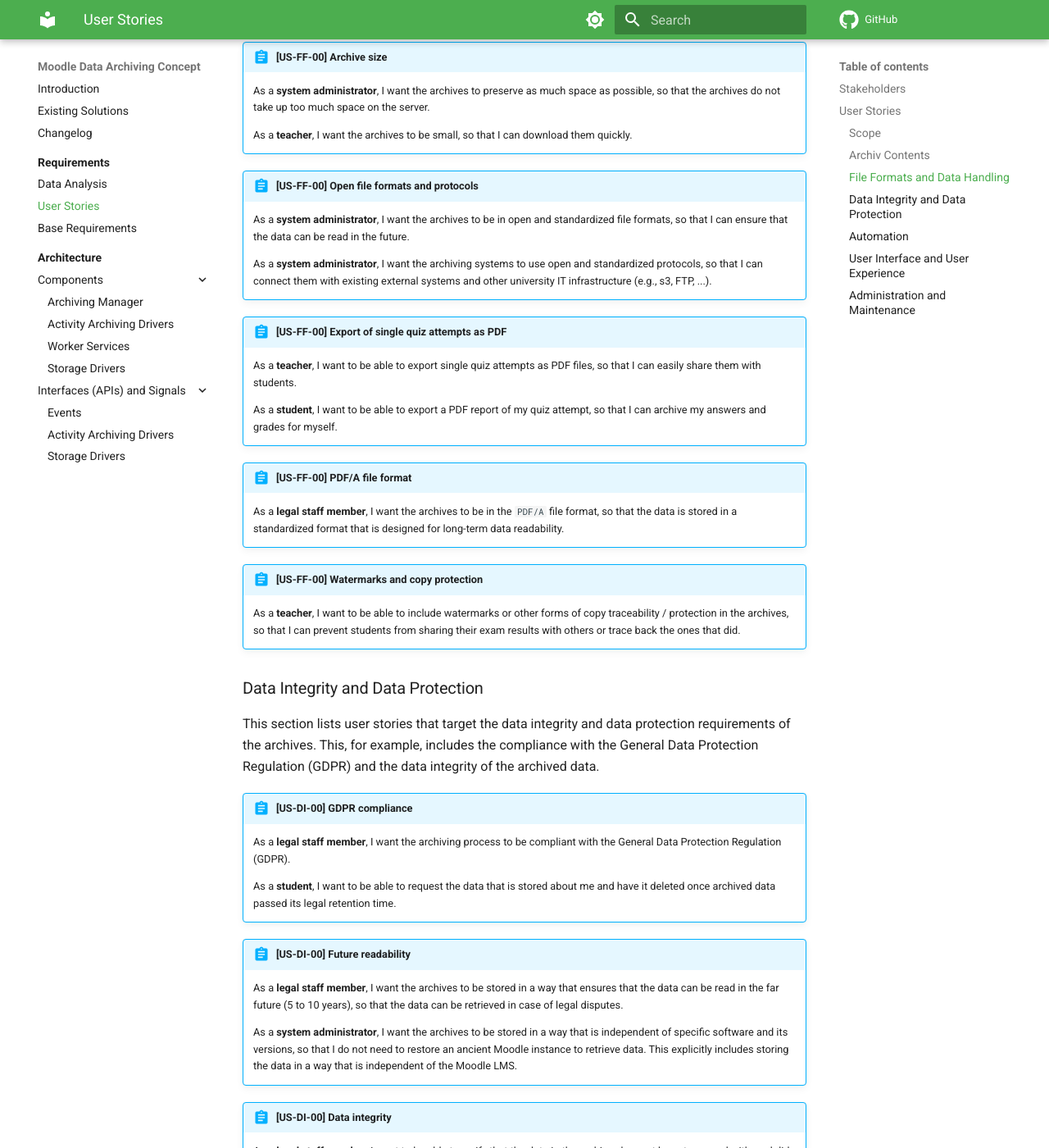
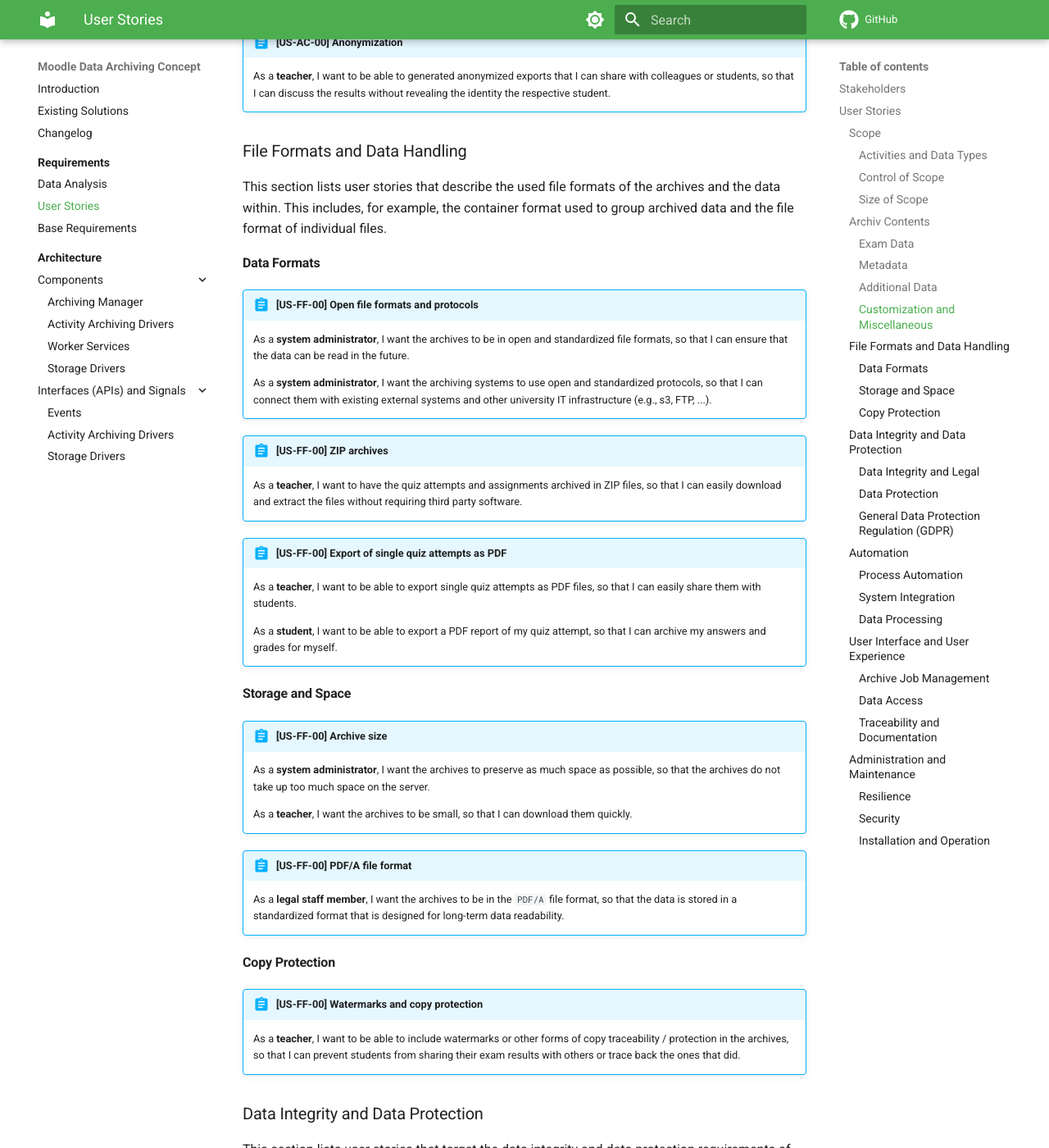
Before and after one commit to ngandrass/moodle-data-archiving-concept, an MkDocs documentation site: the page built from docs/requirements/user-stories.md, in a window 1280 px wide and 1400 px high, scrolled down 4827 px. Shown: the whole window at 82% size. Built offline with MkDocs 1.6.1 and Material for MkDocs 9.7.7, drawn with Linux system fonts in a browser that asks for light colours; comment, search, counter and statistics services are not loaded; some of the changed text lies outside the part shown.

Commit message:
Structure user stories into sub-categories

```diff
--- a/docs/requirements/user-stories.md
+++ b/docs/requirements/user-stories.md
@@ -34,6 +34,8 @@ This section lists the identified user stories.
 This section lists user stories that define the scope of the archiving system. This includes, for example, the different
 Moodle activities that should be archived and which courses should be archived.
 
+#### Activities and Data Types
+
 !!! abstract "[US-SC-00] Archiving quiz attempts"
     As a <b>teacher</b>, I want to archive quiz attempts as PDF files.
 
@@ -59,6 +61,8 @@ Moodle activities that should be archived and which courses should be archived.
     As a <b>legal staff member</b>, I want to have the original, unedited exams that are given to the students at the
     beginning of an exam archived, so that I can clearly see what was given and what was added by the students.
 
+#### Control of Scope
+
 !!! abstract "[US-SC-00] Enabling or disabling archiving for specific activities"
     As a <b>Moodle administrator</b> or <b>COO</b>, I want to enable or disable the archiving of specific activities, so that I can
     ensure that only the relevant data is archived.
@@ -71,6 +75,8 @@ Moodle activities that should be archived and which courses should be archived.
     As a <b>COO</b> or <b>Moodle administrator</b>, I want to be able to define whether the archiving of certain
     activities or courses is mandatory or optional, so that I can ensure that all relevant data is always archived but
     leave <b>teachers</b> the freedom to decide whether they want to archive additional data.
+
+#### Size of Scope
 
 !!! abstract "[US-SC-00] Data from big cohorts"
     As a <b>teacher</b>, I want the archiving solution to be able to handle event large cohorts of students reliably, so
@@ -85,20 +91,7 @@ Moodle activities that should be archived and which courses should be archived.
 This section lists user stories that target the contents of the archives. This includes, for example, the types of data
 that should be archived and how the data should be structured.
 
-!!! abstract "[US-AC-00] Matriculation number"
-    As a <b>teacher</b>, I want the matriculation number of the student to be included in the archived data, so that I
-    can easily identify the student.
-
-    As a <b>legal staff member</b>, I want the matriculation number to be included in the archive, so that I can
-    (automatically) retrieve all records to a given person in case of legal disputes.
-
-!!! abstract "[US-AC-00] Variable file names"
-    As a <b>teacher</b>, I want the file names to be configurable to include variables (e.g., student name, matriculation
-    number, date, ...), so that I can easily identify the student and the assignment when looking for a specific attempt.
-
-!!! abstract "[US-AC-00] Customizable quiz attempt report contents"
-    As a <b>teacher</b>, I want to be able to customize the contents of the quiz attempt report, so that I can, for
-    example, exclude example solutions from PDFs that I hand out to my students.
+#### Exam Data
 
 !!! abstract "[US-AC-00] Quiz question types (Moodle core)"
     As a <b>teacher</b>, I want the quiz attempt reports to support all question types that are available in Moodle, so
@@ -124,6 +117,8 @@ that should be archived and how the data should be structured.
     As a <b>system administrator</b>, I want the archiving system to compress rich media content as much as possible in
     order to preserve disk space.
 
+#### Metadata
+
 !!! abstract "[US-AC-00] Metadata availability"
     As a <b>teacher</b>, I want the quiz attempt reports to include metadata, such as the date and time of the quiz
     attempt, the duration, and marks.
@@ -131,12 +126,28 @@ that should be archived and how the data should be structured.
     As a <b>legal staff member</b>, I want the quiz attempt reports to include metadata, such as the date and time of the
     quiz attempt, the duration, and the IP address of the student.
 
-!!! abstract "[US-AC-00] Data searchability"
-    As a <b>teacher</b>, I want the data in the archives to be searchable, so that I can easily find specific quiz
-    attempts or assignments.
+!!! abstract "[US-AC-00] Matriculation number"
+    As a <b>teacher</b>, I want the matriculation number of the student to be included in the archived data, so that I
+    can easily identify the student.
 
-    As a <b>teacher</b> or <b>student</b>, I want to be able to search within the contents of quiz attempt reports, so
-    that I can easily find specific answers or questions.
+    As a <b>legal staff member</b>, I want the matriculation number to be included in the archive, so that I can
+    (automatically) retrieve all records to a given person in case of legal disputes.
+
+!!! abstract "[US-AC-00] Variable file names"
+    As a <b>teacher</b>, I want the file names to be configurable, including variables (e.g., student name,
+    matriculation number, date, ...), so that I can easily identify the student and the assignment when looking for a
+    specific attempt.
+
+    As a <b>system administrator</b>, I want the file names to be configurable, including variables (e.g., student name,
+    matriculation number, date, ...), so that I can enforce a consistent naming scheme across all archives and ensure
+    compatibility with other systems at our institution.
+
+#### Additional Data
+
+!!! abstract "[US-AC-00] Answer history and log files"
+    As a <b>teacher</b> or <b>legal staff member</b>, I want relevant logs from the exam period to be included in the
+    archive. These logs include but are not limited to: answer histories, question access logs, submission logs,
+    IP addresses, ...
 
 !!! abstract "[US-AC-00] Course backups"
     As a <b>teacher</b>, I want to be able to include a backup of the whole course in the archive, so that I can easily
@@ -153,10 +164,18 @@ that should be archived and how the data should be structured.
     I can easily restore the activity if this is needed while preserving storage space that would otherwise be wasted by
     a full course backup that might not be required.
 
-!!! abstract "[US-AC-00] Answer history and log files"
-    As a <b>teacher</b> or <b>legal staff member</b>, I want relevant logs from the exam period to be included in the
-    archive. These logs include but are not limited to: answer histories, question access logs, submission logs,
-    IP addresses, ...
+#### Customization and Miscellaneous
+
+!!! abstract "[US-AC-00] Customizable quiz attempt report contents"
+    As a <b>teacher</b>, I want to be able to customize the contents of the quiz attempt report, so that I can, for
+    example, exclude example solutions from PDFs that I hand out to my students.
+
+!!! abstract "[US-AC-00] Data searchability"
+    As a <b>teacher</b>, I want the data in the archives to be searchable, so that I can easily find specific quiz
+    attempts or assignments.
+
+    As a <b>teacher</b> or <b>student</b>, I want to be able to search within the contents of quiz attempt reports, so
+    that I can easily find specific answers or questions.
 
 !!! abstract "[US-AC-00] Anonymization"
     As a <b>teacher</b>, I want to be able to generated anonymized exports that I can share with colleagues or students,
@@ -168,15 +187,7 @@ that should be archived and how the data should be structured.
 This section lists user stories that describe the used file formats of the archives and the data within. This includes,
 for example, the container format used to group archived data and the file format of individual files.
 
-!!! abstract "[US-FF-00] ZIP archives"
-    As a <b>teacher</b>, I want to have the quiz attempts and assignments archived in ZIP files, so that I can easily
-    download and extract the files without requiring third party software.
-
-!!! abstract "[US-FF-00] Archive size"
-    As a <b>system administrator</b>, I want the archives to preserve as much space as possible, so that the archives
-    do not take up too much space on the server.
-
-    As a <b>teacher</b>, I want the archives to be small, so that I can download them quickly.
+#### Data Formats
 
 !!! abstract "[US-FF-00] Open file formats and protocols"
     As a <b>system administrator</b>, I want the archives to be in open and standardized file formats, so that I can
@@ -185,6 +196,10 @@ for example, the container format used to group archived data and the file forma
     As a <b>system administrator</b>, I want the archiving systems to use open and standardized protocols, so that I
     can connect them with existing external systems and other university IT infrastructure (e.g., s3, FTP, ...).
 
+!!! abstract "[US-FF-00] ZIP archives"
+    As a <b>teacher</b>, I want to have the quiz attempts and assignments archived in ZIP files, so that I can easily
+    download and extract the files without requiring third party software.
+
 !!! abstract "[US-FF-00] Export of single quiz attempts as PDF"
     As a <b>teacher</b>, I want to be able to export single quiz attempts as PDF files, so that I can easily share them
     with students.
@@ -192,9 +207,19 @@ for example, the container format used to group archived data and the file forma
     As a <b>student</b>, I want to be able to export a PDF report of my quiz attempt, so that I can archive my answers
     and grades for myself.
 
+#### Storage and Space
+
+!!! abstract "[US-FF-00] Archive size"
+    As a <b>system administrator</b>, I want the archives to preserve as much space as possible, so that the archives
+    do not take up too much space on the server.
+
+    As a <b>teacher</b>, I want the archives to be small, so that I can download them quickly.
+
 !!! abstract "[US-FF-00] PDF/A file format"
     As a <b>legal staff member</b>, I want the archives to be in the `PDF/A` file format, so that the data is stored in
     a standardized format that is designed for long-term data readability.
+
+#### Copy Protection
 
 !!! abstract "[US-FF-00] Watermarks and copy protection"
     As a <b>teacher</b>, I want to be able to include watermarks or other forms of copy traceability / protection in the
@@ -207,20 +232,7 @@ This section lists user stories that target the data integrity and data protecti
 for example, includes the compliance with the General Data Protection Regulation (GDPR) and the data integrity of the
 archived data.
 
-!!! abstract "[US-DI-00] GDPR compliance"
-    As a <b>legal staff member</b>, I want the archiving process to be compliant with the General Data Protection
-    Regulation (GDPR).
-
-    As a <b>student</b>, I want to be able to request the data that is stored about me and have it deleted once archived
-    data passed its legal retention time.
-
-!!! abstract "[US-DI-00] Future readability"
-    As a <b>legal staff member</b>, I want the archives to be stored in a way that ensures that the data can be read in
-    the far future (5 to 10 years), so that the data can be retrieved in case of legal disputes.
-
-    As a <b>system administrator</b>, I want the archives to be stored in a way that is independent of specific software
-    and its versions, so that I do not need to restore an ancient Moodle instance to retrieve data. This explicitly
-    includes storing the data in a way that is independent of the Moodle LMS.
+#### Data Integrity and Legal
 
 !!! abstract "[US-DI-00] Data integrity"
     As a <b>legal staff member</b>, I want to be able to verify that the data in the archives has not been tampered with,
@@ -233,6 +245,8 @@ archived data.
     As a <b>legal staff member</b>, I want the data to be signed with a digital signature by an external authority, so
     that I can prove the authenticity of the data in court.
 
+#### Data Protection
+
 !!! abstract "[US-DI-00] Rights management"
     As a <b>Moodle administrator</b>, I want to be able to define who has access to the archived data, so that I can
     ensure that only authorized persons can access the data and prevent unauthorized people from deleting archives.
@@ -240,12 +254,34 @@ archived data.
     As a <b>legal staff member</b>, I want to be able to prevent the deletion of archives once created, e.g., through
     a WORM (write-once-read-many) storage solution.
 
+!!! abstract "[US-DI-00] Future readability"
+    As a <b>legal staff member</b>, I want the archives to be stored in a way that ensures that the data can be read in
+    the far future (5 to 10 years), so that the data can be retrieved in case of legal disputes.
+
+    As a <b>system administrator</b>, I want the archives to be stored in a way that is independent of specific software
+    and its versions, so that I do not need to restore an ancient Moodle instance to retrieve data. This explicitly
+    includes storing the data in a way that is independent of the Moodle LMS.
+
+#### General Data Protection Regulation (GDPR)
+
+!!! abstract "[US-DI-00] GDPR compliance"
+    As a <b>legal staff member</b>, I want the archiving process to be compliant with the General Data Protection
+    Regulation (GDPR).
+
+    As a <b>student</b>, I want to be able to request the data that is stored about me and have it deleted once archived
+    data passed its legal retention time.
+
+    As a <b>Moodle administrator</b> or <b>system administrator</b>, I want the system to handle deletion of archived
+    data beyond its legal retention time automatically.
+
 
 ### Automation
 
 This section lists user stories that outline the needs for automation of the archiving process. This includes, for
 example, the automatic archiving of quiz attempts and assignments and the automatic transfer of archives into external
 storage systems.
+
+#### Process Automation
 
 !!! abstract "[US-AU-00] Automated archiving"
     As a <b>teacher</b>, I want the archiving process to be automated, so that I do not have to archive quiz attempts
@@ -259,12 +295,7 @@ storage systems.
     grades, manual clearance) trigger the archiving process, so that I can adapt the archiving process to the specific
     processes of my institution. If the trigger is time-based, I want to be able to specify the time freely.
 
-!!! abstract "[US-AU-00] Archiving reminders"
-    As a <b>teacher</b>, I want to receive a reminder if an activity that should be archived is not yet archived, so
-    that I can ensure that I do not forget to finalize an exam.
-
-    As a <b>Moodle administrator</b> or <b>COO</b>, I want teachers to receive reminders if an activity that should be
-    archived is not yet archived, so that I do not have to manually remind teachers to archive their exams.
+#### System Integration
 
 !!! abstract "[US-AU-00] Automated transfer into external systems"
     As a <b>legal staff member</b>, I want the archives to be automatically transferred into external systems, such as
@@ -283,6 +314,15 @@ storage systems.
     As a <b>system administrator</b>, I want the archiving system to be integrated with the campus management system, so
     that I do not have to develop custom glue logic.
 
+!!! abstract "[US-AU-00] Archiving reminders"
+    As a <b>teacher</b>, I want to receive a reminder if an activity that should be archived is not yet archived, so
+    that I can ensure that I do not forget to finalize an exam.
+
+    As a <b>Moodle administrator</b> or <b>COO</b>, I want teachers to receive reminders if an activity that should be
+    archived is not yet archived, so that I do not have to manually remind teachers to archive their exams.
+
+#### Data Processing
+
 !!! abstract "[US-AU-00] Parallel processing"
     As a <b>system administrator</b>, I want that multiple archiving jobs can be processed in parallel, so that the
     larger jobs can be processed faster, and they do not block smaller jobs for too long.
@@ -299,9 +339,7 @@ storage systems.
 This section lists user stories that describe the user interface and user experience of the archiving system. This, for
 example, includes the overview of archived data and the documentation of the archiving system.
 
-!!! abstract "[US-UI-00] Archive job status updates"
-    As a <b>teacher</b>, I want to be able to see the status of the archiving process, so that I can see if the process
-    is running and when it has finished.
+#### Archive Job Management
 
 !!! abstract "[US-UI-00] Archiving overview in every course"
     As a <b>teacher</b>, I want to be able to see an overview of all activities that are potentially archiveable inside
@@ -310,22 +348,11 @@ example, includes the overview of archived data and the documentation of the arc
     As a <b>Moodle administrator</b>, I want to see if all required activities within a course were already archived
     successfully and if not, I want to be able to start the archiving process.
 
-!!! abstract "[US-UI-00] Archiving history"
-    As a <b>teacher</b>, <b>Moodle administrator</b> or <b>legal staff member</b>, I want to be able to see the history
-    of archiving jobs. I want to be able to identify at which point in time archives were created.
+!!! abstract "[US-UI-00] Archive job status updates"
+    As a <b>teacher</b>, I want to be able to see the status of the archiving process, so that I can see if the process
+    is running and when it has finished.
 
-!!! abstract "[US-UI-00] Documentation"
-    As a <b>teacher</b>, I want to have a user documentation that explains how to use the archiving system, so that I
-    can use the system without having to ask other staff members for help.
-
-    As a <b>Moodle administrator</b>, I want to have a user documentation that explains how to use the archiving system,
-    so that I can send it to teachers who ask for help.
-
-    As a <b>Moodle administrator</b>, I want to have a technical documentation that explains the different plugin
-    settings and how to configure them, so that I can tweak the archiving system to my universities needs.
-
-    As a <b>system administrator</b>, I want to have a technical documentation that explains how to install and
-    troubleshoot the different components in case of error.
+#### Data Access
 
 !!! abstract "[US-UI-00] Access to archived data (internal)"
     As a <b>teacher</b>, I want to be able to access the archived data, so that I can look at the data at a later point
@@ -346,19 +373,41 @@ example, includes the overview of archived data and the documentation of the arc
 
     As a <b>legal staff member</b> or <b>system administrator</b>, I want external access to data archives to be logged.
 
+!!! abstract "[US-UI-00] User-based views"
+    As a <b>student</b>, <b>teacher</b>, or <b>legal staff member</b>, I want to be able to view and retrieve all
+    archived data that is associated with a single student.
+
 !!! abstract "[US-UI-00] Accessibility"
     As a <b>teacher</b> or <b>student</b>, I want the archived data to be as accessible ("barrier-free"), as the exam
     itself to be able to browse the archived data without any problems.
 
-!!! abstract "[US-UI-00] User-based views"
-    As a <b>student</b>, <b>teacher</b>, or <b>legal staff member</b>, I want to be able to view and retrieve all
-    archived data that is associated with a single student.
+
+#### Traceability and Documentation
+
+!!! abstract "[US-UI-00] Archiving history"
+    As a <b>teacher</b>, <b>Moodle administrator</b> or <b>legal staff member</b>, I want to be able to see the history
+    of archiving jobs. I want to be able to identify at which point in time archives were created.
+
+!!! abstract "[US-UI-00] Documentation"
+    As a <b>teacher</b>, I want to have a user documentation that explains how to use the archiving system, so that I
+    can use the system without having to ask other staff members for help.
+
+    As a <b>Moodle administrator</b>, I want to have a user documentation that explains how to use the archiving system,
+    so that I can send it to teachers who ask for help.
+
+    As a <b>Moodle administrator</b>, I want to have a technical documentation that explains the different plugin
+    settings and how to configure them, so that I can tweak the archiving system to my universities needs.
+
+    As a <b>system administrator</b>, I want to have a technical documentation that explains how to install and
+    troubleshoot the different components in case of error.
 
 
 ### Administration and Maintenance
 
 This section lists user stories that describe the administration and maintenance procedure of the archiving system. This
 includes, for example, the enforcement of corporate policies and the software security of the archiving system.
+
+#### Resilience
 
 !!! abstract "[US-AM-00] Reliability and correctness"
     As a <b>teacher</b>, I want the archiving process to be reliable, so that I can trust that all relevant data is
@@ -378,12 +427,23 @@ includes, for example, the enforcement of corporate policies and the software se
 
     As a <b>teacher</b>, I do not want to worry about what data needs to be archived in which fashion.
 
+#### Security
+
 !!! abstract "[US-AM-00] Software security"
     As a <b>system administrator</b>, I want the software to be maintained and updated regularly, so that I can ensure
     that the software and its dependencies are secure and up-to-date.
 
     As a <b>system administrator</b>, I want the developers to act upon found security vulnerabilities in a timely
     manner, so that I can ensure that the software stays secure.
+
+!!! abstract "[US-AM-00] Future maintenance"
+    As a <b>Moodle administrator</b> or <b>system administrator</b>, I want a solution that will be maintained in the
+    foreseeable future, so that I do not have to switch to another system again in a few years.
+
+    As a <b>legal staff member</b> or <b>COO</b>, I want the archiving system to be maintained in the foreseeable future,
+    so that I do not have to evaluate and integrate a new software and archiving process again in a few years.
+
+#### Installation and Operation
 
 !!! abstract "[US-AM-00] Easy setup"
     As a <b>system administrator</b> or <b>Moodle administrator</b>, I want the setup of the archiving system to be
@@ -393,12 +453,10 @@ includes, for example, the enforcement of corporate policies and the software se
     As a <b>system administrator</b> or <b>Moodle administrator</b>, I want the operation of the archiving system to be
     easy, so that I can use the system without requiring too much time and effort.
 
-!!! abstract "[US-AM-00] Future maintenance"
-    As a <b>Moodle administrator</b> or <b>system administrator</b>, I want a solution that will be maintained in the
-    foreseeable future, so that I do not have to switch to another system again in a few years.
-
-    As a <b>legal staff member</b> or <b>COO</b>, I want the archiving system to be maintained in the foreseeable future,
-    so that I do not have to evaluate and integrate a new software and archiving process again in a few years.
+!!! abstract "[US-AM-00] Compatibility with used software"
+    As a <b>system administrator</b>, I want the archiving system to be compatible with my existing software versions,
+    especially the used Moodle version. The archiving solution must at least support all Moodle LTS versions that are
+    currently maintained, including the supported PHP and DBMS versions.
 
 !!! abstract "[US-AM-00] Configurability and scalability"
     As a <b>system administrator</b>, I want to control the resource consumption of the archiving system, so that I can
@@ -407,8 +465,3 @@ includes, for example, the enforcement of corporate policies and the software se
     As a <b>system administrator</b>, I want to be able to easily scale the archiving system, so that I can ensure that
     the system can handle the load of all Moodle instances at my university, even during exam times, but also scale down
     during low load times.
-
-!!! abstract "[US-AM-00] Compatibility with used software"
-    As a <b>system administrator</b>, I want the archiving system to be compatible with my existing software versions,
-    especially the used Moodle version. The archiving solution must at least support all Moodle LTS versions that are
-    currently maintained, including the supported PHP and DBMS versions.
```
